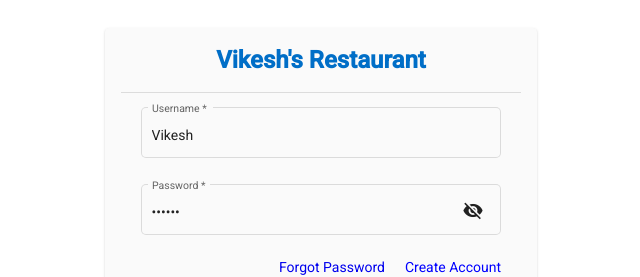
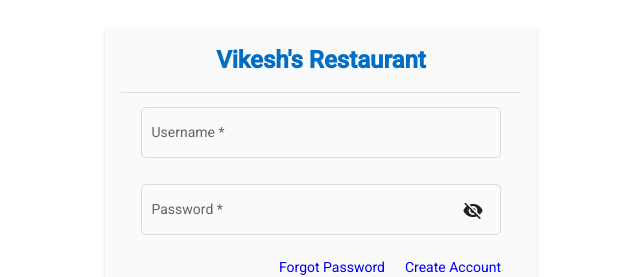
Before and after one commit to vikesh44/Sem2DdaAssignment, an Angular app in the folder AngularApplication/: page / in a window 1280 px wide. Shown: the top 277 px of the page, without its empty margins (319-959 px from the left). Built offline with nearby package versions, Linux system fonts and the light colour scheme.

Commit message:
Removed default username and password

```diff
--- a/AngularApplication/src/app/login/login.component.ts
+++ b/AngularApplication/src/app/login/login.component.ts
@@ -10,8 +10,8 @@ import { CreateAccountComponent } from '../create-account/create-account.compone
   styleUrls: ['./login.component.scss'],
 })
 export class LoginComponent implements OnInit {
-  userName = 'Vikesh';
-  password = 'Vikesh';
+  userName = '';
+  password = '';
   tokenValue = '';
   hide = true;
 
```
